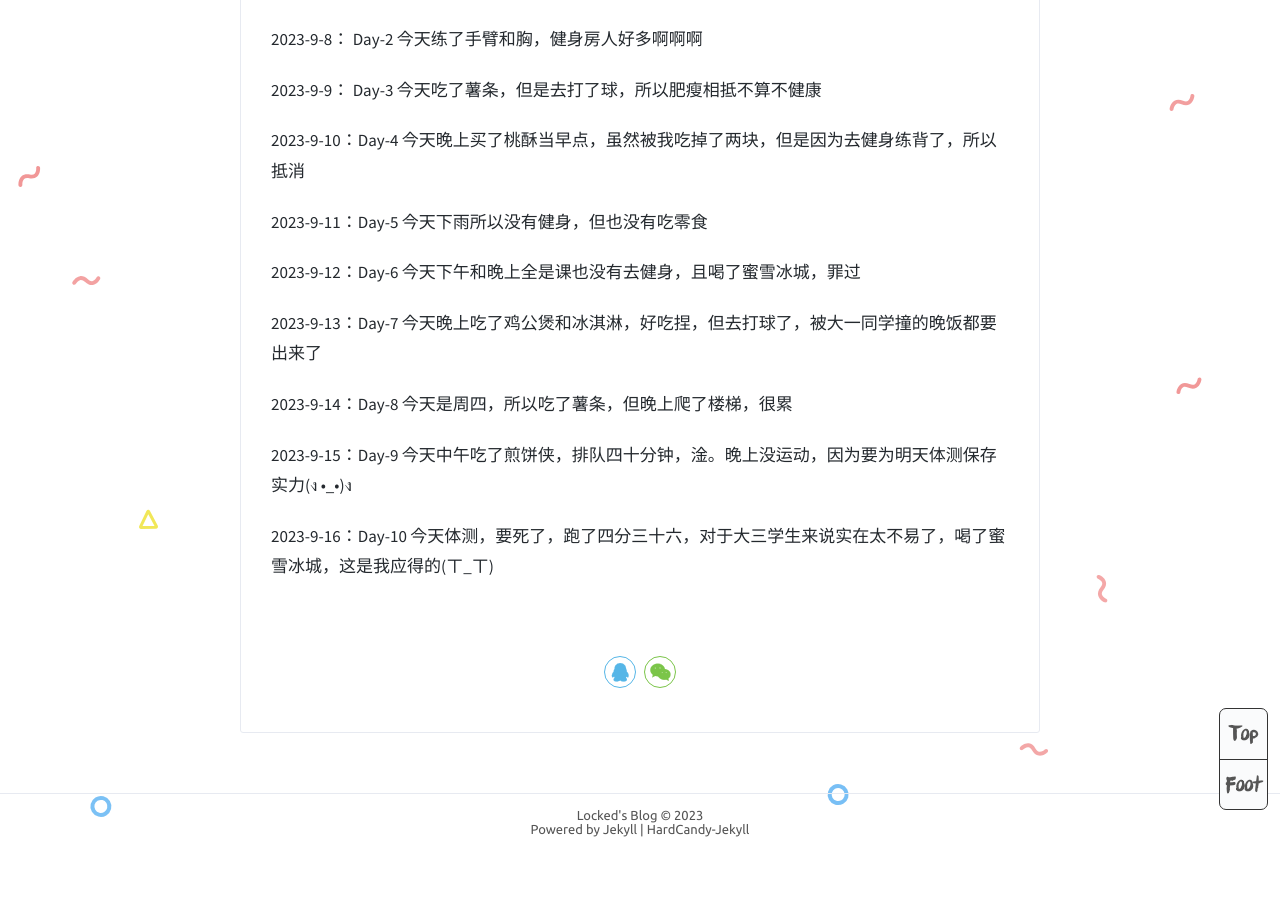
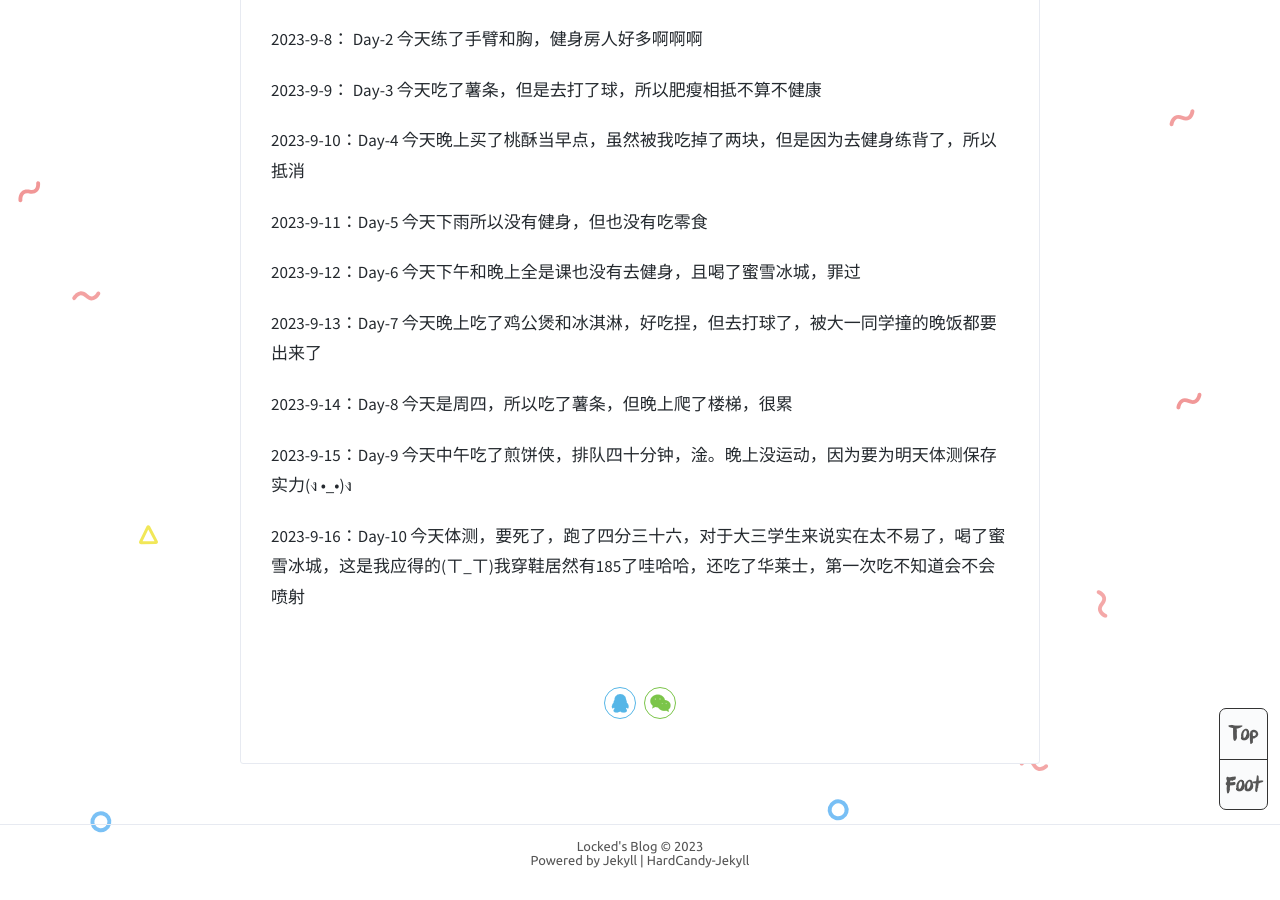
Before and after one commit to Lockeded/Lockeded.github.io, a Jekyll site: the page built from _posts/2023-9-7-健身and饮食打卡.md, in a window 1280 px wide and 900 px high, scrolled down 817 px. Built offline with Jekyll 4.4.1, drawn with Linux system fonts in a browser that asks for light colours; comment, search, counter and statistics services are not loaded; before the commit the page ends 1686 px from its top, so only the background shows below that.

Commit message:
submit workout

```diff
--- a/_posts/2023-9-7-健身and饮食打卡.md
+++ b/_posts/2023-9-7-健身and饮食打卡.md
@@ -30,4 +30,4 @@
 
 2023-9-15：Day-9   今天中午吃了煎饼侠，排队四十分钟，淦。晚上没运动，因为要为明天体测保存实力(ง •_•)ง
 
-2023-9-16：Day-10 今天体测，要死了，跑了四分三十六，对于大三学生来说实在太不易了，喝了蜜雪冰城，这是我应得的(ㄒ_ㄒ)
+2023-9-16：Day-10 今天体测，要死了，跑了四分三十六，对于大三学生来说实在太不易了，喝了蜜雪冰城，这是我应得的(ㄒ_ㄒ)我穿鞋居然有185了哇哈哈，还吃了华莱士，第一次吃不知道会不会喷射
```
